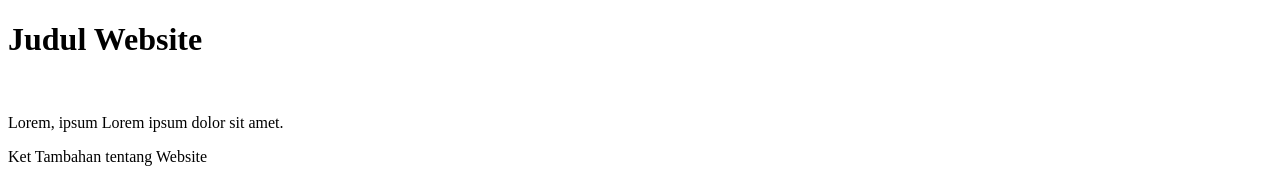
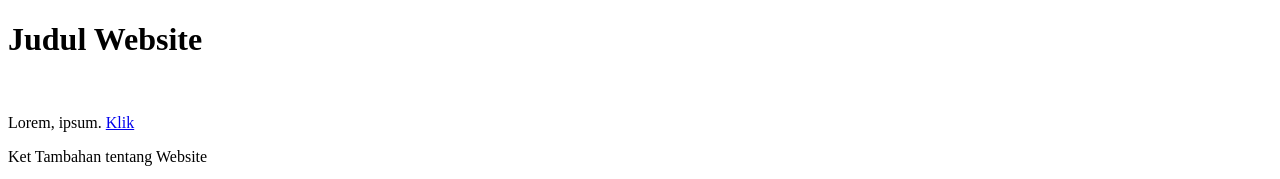
Before and after one commit to ghazthiskc19/video-13-rebase, a plain HTML site: page index.html in a window 1280 px wide. Shown: the top 179 px of the page. Drawn offline with Linux system fonts and the light colour scheme.

Commit message:
membuat tag anchor

```diff
--- a/index.html
+++ b/index.html
@@ -15,7 +15,7 @@
             <img src="" alt="">
             <img src="" alt="">
         </div>
-        <p>Lorem, ipsum Lorem ipsum dolor sit amet.</p>
+        <p>Lorem, ipsum. <a href="#">Klik</a></p>
         <p>Ket Tambahan tentang Website</p>
     </header>
     <nav>
```
